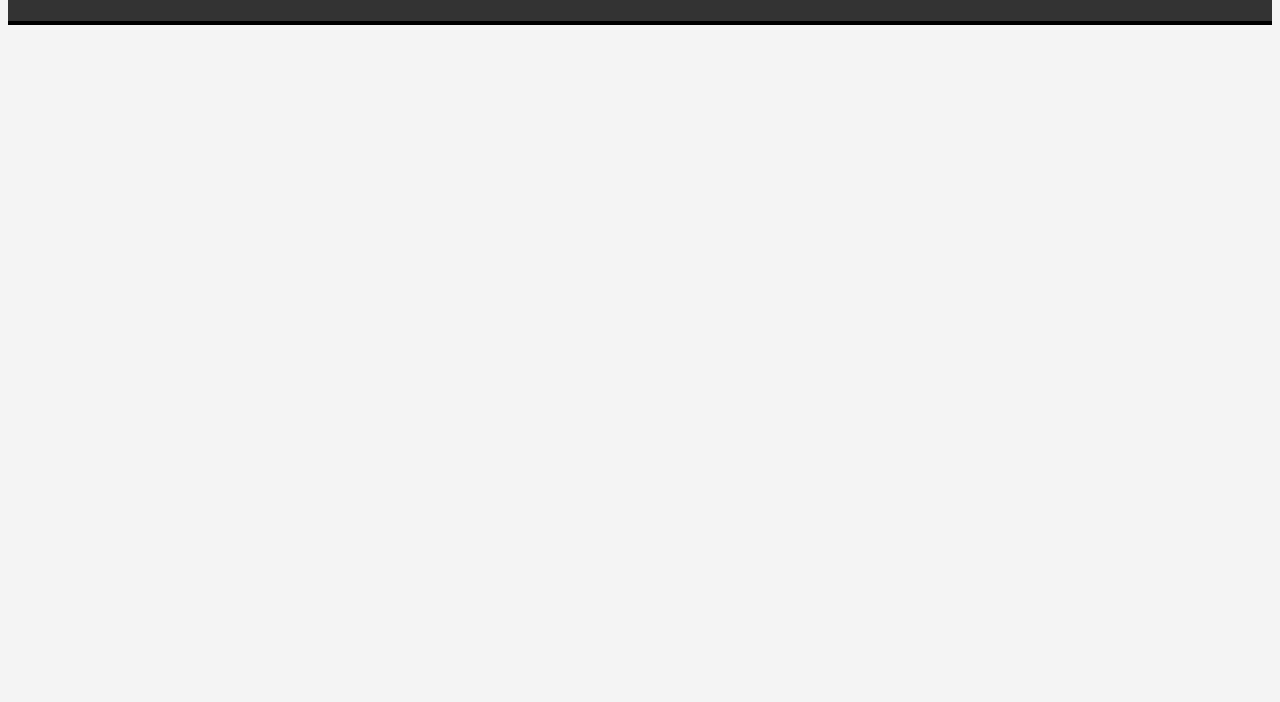
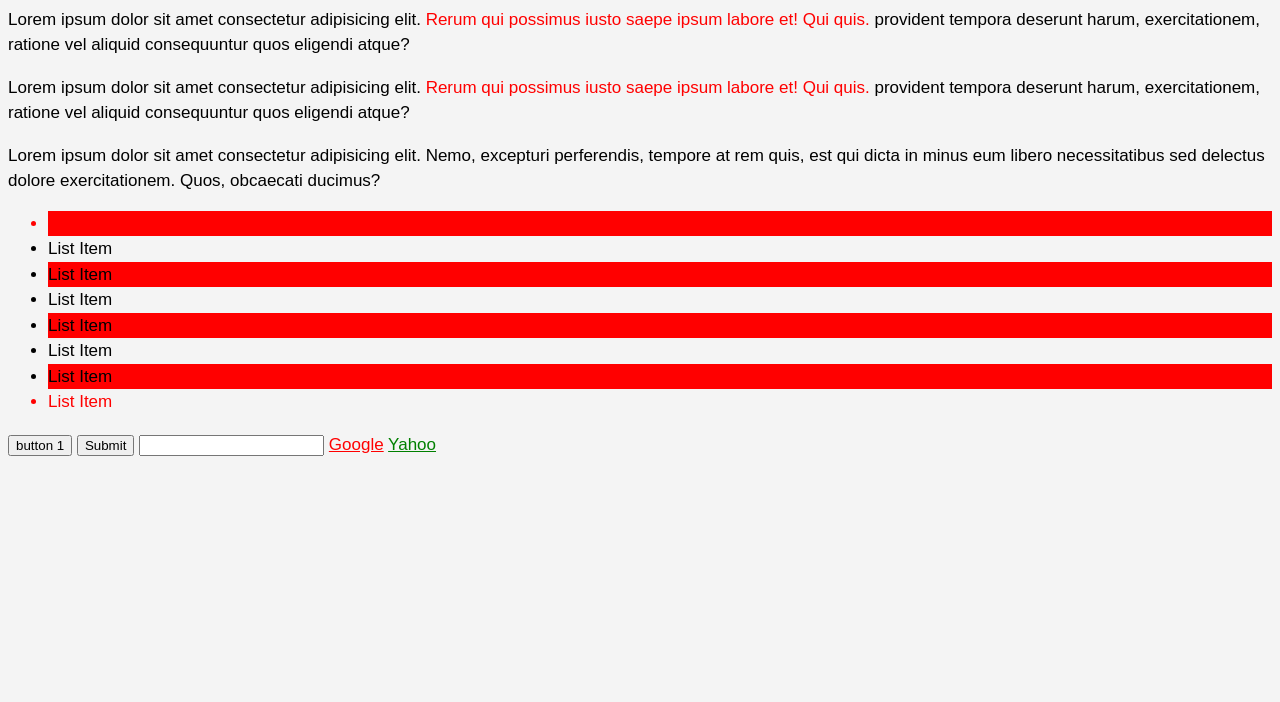
Before and after one commit to davecade/jquery-crash-course, a plain HTML site: page selectors/index.html in a window 1280 px wide. Shown: the part 98-800 px from the top of the page. Drawn offline with nearby package versions, Linux system fonts and the light colour scheme.

Commit message:
selectors done

```diff
--- a/selectors/index.html
+++ b/selectors/index.html
@@ -1,23 +1,73 @@
 <!DOCTYPE html>
 <html lang="en">
     <head>
-    <meta charset="UTF-8">
-    <meta http-equiv="X-UA-Compatible" content="IE=edge">
-    <meta name="viewport" content="width=device-width, initial-scale=1.0">
+        <meta charset="UTF-8" />
+        <meta http-equiv="X-UA-Compatible" content="IE=edge" />
+        <meta name="viewport" content="width=device-width, initial-scale=1.0" />
         <title>JQuery Crash Course | Selectors</title>
         <script src="https://code.jquery.com/jquery-3.6.0.min.js"></script>
-    <link rel="stylesheet" href="styles.css">
+        <link rel="stylesheet" href="styles.css" />
     </head>
     <body>
         <header>
             <h1>Jquery Crash Couirse</h1>
         </header>
         <div id="container">
+            <div id="heading1">Heading One</div>
+            <p id="para1">
+                Lorem ipsum dolor sit amet consectetur adipisicing elit.
+                <span
+                    >Rerum qui possimus iusto saepe ipsum labore et! Qui
+                    quis.</span
+                >
+                provident tempora deserunt harum, exercitationem, ratione vel
+                aliquid consequuntur quos eligendi atque?
+            </p>
+
+            <h1 class="heading2">Heading Two</h1>
+            <p class="para2">
+                Lorem ipsum dolor sit amet consectetur adipisicing elit.
+                <span
+                    >Rerum qui possimus iusto saepe ipsum labore et! Qui
+                    quis.</span
+                >
+                provident tempora deserunt harum, exercitationem, ratione vel
+                aliquid consequuntur quos eligendi atque?
+            </p>
+
+            <span>Lorem ipsum dolor sit amet consectetur adipisicing elit. Nemo, excepturi perferendis, tempore at rem quis, est qui dicta in minus eum libero necessitatibus sed delectus dolore exercitationem. Quos, obcaecati ducimus?</span>
+
+            <ul id="list">
+                <li>List Item</li>
+                <li>List Item</li>
+                <li>List Item</li>
+                <li>List Item</li>
+                <li>List Item</li>
+                <li>List Item</li>
+                <li>List Item</li>
+                <li>List Item</li>
+            </ul>
+
+            <input type="button" value="button 1">
+            <input type="submit" value="Submit">
+            <input type="text">
+
+            <a href="http://google.com">Google</a>
+            <a href="http://yahoo.com">Yahoo</a>
 
         </div>
 
-    <scrtip>
-
-    </scrtip>
+        <script>
+            $('h1').hide()
+            $('h1#heading1').hide()
+            $('h1.heading2').hide();
+            $('p span').css('color', 'red');
+            $('ul#list li:first').css('color', 'red')
+            $('ul#list li:last').css('color', 'red')
+            $('ul#list li:even').css('background-color', 'red')
+            $(':text').css('color', 'red');
+            $('[href]').css('color', 'red')
+            $('a[href="http://yahoo.com"]').css('color', 'green')
+        </script>
     </body>
 </html>
```
Lines whose indentation alone changed are shown as unchanged.
